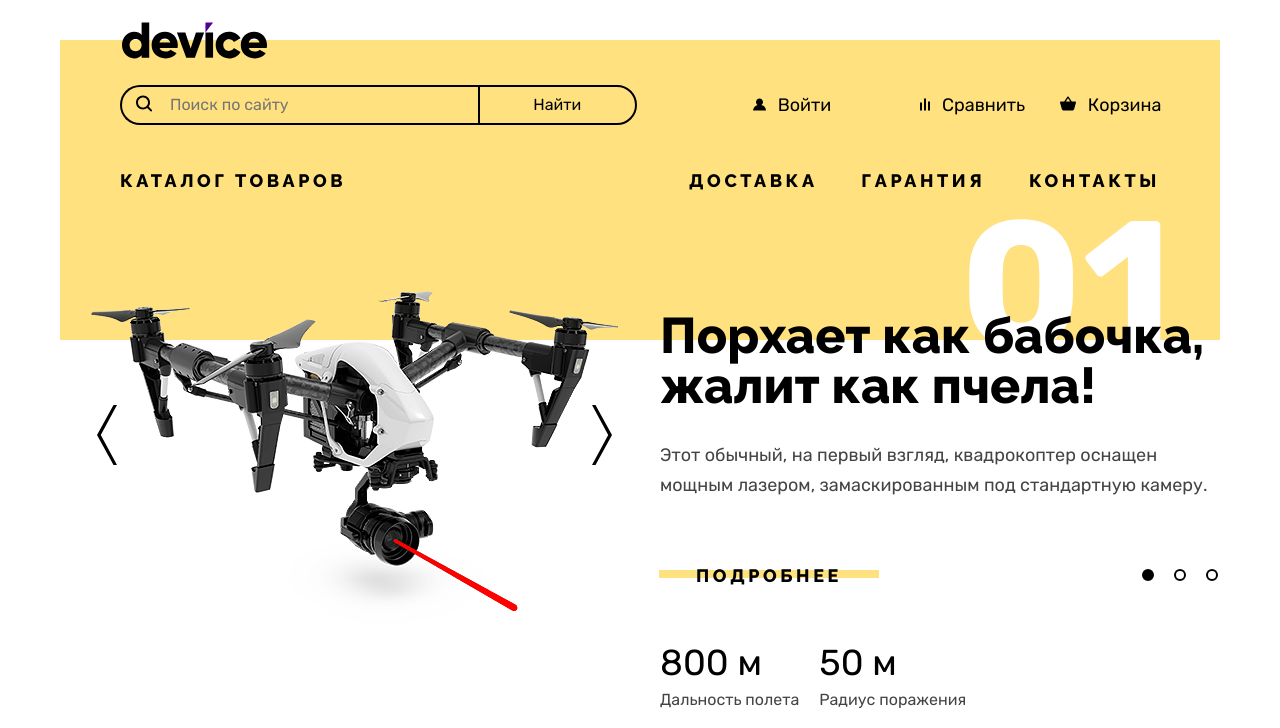
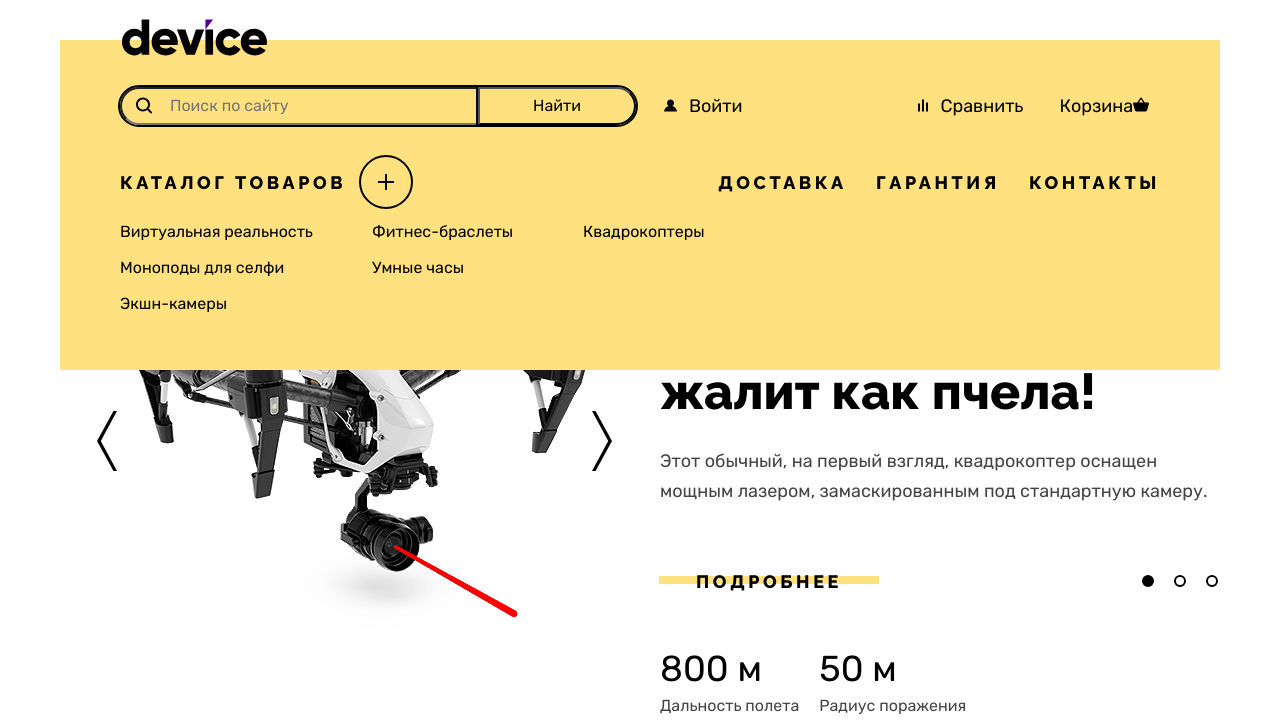
Before and after one commit to htmlacademy-htmlcss/1908517-device-34, a plain HTML site: page index.html in a window 1280 px wide. Shown: the top 728 px of the page. Drawn offline with Linux system fonts and the light colour scheme.

Commit message:
add popover

```diff
--- a/index.html
+++ b/index.html
@@ -8,6 +8,8 @@
 <body>
 <div class="container">
   <header class="page-header">
+    <div class="page-header-background"></div>
+    <div class="page-header-wrapper">
       <a class="header-logo-link">
         <svg class="header-logo" aria-hidden="true" focusable="false" width="145" height="37" viewBox="0 0 145 37"
              fill="none" xmlns="http://www.w3.org/2000/svg">
@@ -30,7 +32,7 @@
           <path d="M83.458 0.388916V10.4889L91.0633 0.388916H83.458Z" fill="#510094"/>
         </svg>
       </a>
-    <ul class="user-menu">
+      <ul class="user-menu-list">
         <li class="user-menu-item user-menu-search">
           <form class="search-form" action="https://echo.htmlacademy.ru/" method="post">
             <label>
@@ -69,22 +71,25 @@
         </li>
         <li class="user-menu-item user-menu-basket">
           <div class="user-menu-link basket-link">
+            <span>Корзина</span>
             <svg class="user-menu-icon basket-icon" aria-hidden="true" focusable="false" width="16" height="15"
                  viewBox="0 0 16 15" fill="none" xmlns="http://www.w3.org/2000/svg">
               <path
                 d="M15.3 5.38892L11.8 5.58892L8.6 0.688916C8.5 0.488916 8.2 0.388916 8 0.388916C7.8 0.388916 7.5 0.488916 7.4 0.688916L4.2 5.58892H0.7C0.3 5.58892 0 5.88892 0 6.28892C0 6.38892 0 6.38892 0 6.48892L1.9 13.2889C2.1 13.9889 2.6 14.3889 3.3 14.3889H12.7C13.4 14.3889 13.9 13.9889 14.1 13.2889L16 6.38892C16 6.28892 16 6.28892 16 6.18892C16 5.78892 15.7 5.38892 15.3 5.38892ZM8 2.28892L10.2 5.48892H5.9L8 2.28892Z"
                 fill="black"/>
             </svg>
-          <span>Корзина</span>
           </div>
         </li>
       </ul>
-    <div class="menu">
-      <div class="menu-catalog">
+      <ul class="menu-list">
+        <li class="menu-item menu-catalog">
           <a class="catalog-link" href="#">Каталог товаров</a>
-        <!--              плюсик-->
+          <div class="catalog-icon-wrapper">
+            <svg class="catalog-icon" aria-hidden="true" focusable="false" width="16" height="16" viewBox="0 0 16 16" fill="none" xmlns="http://www.w3.org/2000/svg">
+              <path d="M16 7H9V0H7V7H0V9H7V16H9V9H16V7Z" fill="black"/>
+            </svg>
           </div>
-      <ul class="menu-list">
+        </li>
         <li class="menu-item">
           <a class="menu-item-link" href="#">Доставка</a>
         </li>
@@ -96,6 +101,41 @@
         </li>
       </ul>
     </div>
+    <div class="popover popover-open">
+      <ul class="popover-list">
+        <li class="popover-item">
+          <a class="popover-link">
+            Виртуальная реальность
+          </a>
+        </li>
+        <li class="popover-item">
+          <a class="popover-link">
+            Фитнес-браслеты
+          </a>
+        </li>
+        <li class="popover-item">
+          <a class="popover-link">
+            Квадрокоптеры
+          </a>
+        </li>
+        <li class="popover-item">
+          <a class="popover-link">
+            Моноподы для cелфи
+          </a>
+        </li>
+        <li class="popover-item">
+          <a class="popover-link">
+            Умные часы
+          </a>
+        </li>
+        <li class="popover-item">
+          <a class="popover-link">
+            Экшн-камеры
+          </a>
+        </li>
+      </ul>
+    </div>
+
   </header>
 
   <main class="main-wrapper main-index">
--- a/styles/styles.css
+++ b/styles/styles.css
@@ -38,7 +38,7 @@ img{
 
 .container {
   margin: 0 auto;
-  padding-top: 40px;
+  padding-top: 15px;
   width: 100%;
   min-height: 100%;
 
@@ -48,29 +48,40 @@ img{
 .main-wrapper{
   flex-grow: 1;
 }
+
 .page-header{
   width: 1160px;
+  min-height: 175px;
   margin: 0 auto;
-  padding: 45px 60px 0;
-  height: 300px;
+}
 
-  background-color: #FFE17F;
-  background-position: center 25px;
+.page-header-wrapper{
+  padding: 0 60px;
+
   display: flex;
   flex-direction: column;
 
   box-sizing:border-box;
   position: relative;
 }
+
+.page-header-background{
+  width: 1160px;
+  height:300px;
+
+  position: absolute;
+  top: 40px;
+
+  background-color: #FFE17F;
+}
+
 .header-logo-link{
   width:145px;
   height:36px;
+  margin-bottom: 30px;
+  padding-top: 2px;
 
   cursor: pointer;
-
-  position: absolute;
-  top:-20px;
-  left:60px;
 
   border: 2px solid transparent;
 }
@@ -86,7 +97,7 @@ img{
   border: 2px solid #AF4FFF;
 }
 
-.user-menu{
+.user-menu-list{
   margin:0;
   padding:0 0 30px 0;
 
@@ -103,7 +114,10 @@ img{
   align-items: center;
   justify-content: space-between;
 }
+
 .search-form label{
+  min-height: 38px;
+
   display: flex;
 
   position: relative;
@@ -119,11 +133,11 @@ img{
 .search-input{
   margin:0;
   padding: 0 0 0 48px;
-  width:359px;
+  width:358px;
 
   background:#FFE17F;
 
-  border: 2px solid #000000;
+  outline: 2px solid #000000;
   border-right: none;
   border-radius: 50px 0 0 50px;
 
@@ -132,13 +146,12 @@ img{
 .search-button{
   margin:0;
   padding: 0;
-  width:160px;
-  min-height: 40px;
+  width:158px;
 
 
   background:#FFE17F;
 
-  border: 2px solid #000000;
+  outline: 2px solid #000000;
   border-radius: 0 50px 50px 0;
   cursor: pointer;
 }
@@ -154,18 +167,16 @@ img{
   min-height: 30px;
   display: flex;
   align-items: center;
-  justify-content: center;
 }
 .user-menu-search{
-  margin-right: 53px;
-  max-width: 517px;
-  min-height: 40px;
+  margin-right: 28px;
 
   display: block;
 }
 .user-menu-login{
   margin-right: 26px;
   width:231px;
+  justify-self: flex-start;
 }
 .user-menu-icon{
   margin-right: 12px;
@@ -197,7 +208,15 @@ img{
   border: 2px solid #AF4FFF;
 }
 
-.menu-list, .menu{
+.menu-catalog{
+  width: 293px;
+
+  display: flex;
+  align-items: center;
+  justify-content: space-between;
+}
+
+.menu-list{
   margin: 0;
   padding: 0;
   min-height: 50px;
@@ -206,17 +225,29 @@ img{
   align-items: center;
   justify-content: space-between;
   flex-wrap: wrap;
-}
-.menu-list{
-  width:471px;
 
   list-style-type: none;
 }
+
+
 .menu-catalog{
   min-width: 293px;
   margin-right: 276px;
 }
-.menu a{
+
+.catalog-icon-wrapper{
+  width:50px;
+  height: 50px;
+
+  display: flex;
+  align-items: center;
+  justify-content: center;
+
+  border: 2px solid black;
+  border-radius: 50%;
+}
+
+.menu-list a{
   font-family: 'Raleway',sans-serif;
   font-style: normal;
   font-weight: 800;
@@ -227,12 +258,60 @@ img{
   text-decoration: none;
   color: #000000;
 }
+
+.popover{
+  width: 1160px;
+  height: 161px;
+  padding: 14px 60px   27px;
+
+  background: #FFE17F;
+
+  position: absolute;
+  z-index: 8;
+  display: none;
+  box-sizing: border-box;
+}
+
+.popover-list{
+  margin: 0;
+  padding: 0;
+
+  display: grid;
+  grid-template-columns: 252px 211px 211px;
+  grid-template-rows: 1fr 1fr 1fr;
+  row-gap: 18px;
+
+  list-style-type: none;
+}
+
+.popover-item{
+  height: 18px;
+}
+
+.popover-item:nth-child(5){
+  grid-column: 2 / 4
+}
+
+.popover-link{
+  font-family: 'Rubik',sans-serif;
+  font-style: normal;
+  font-weight: 400;
+  font-size: 16px;
+  line-height: 18px;
+  color: #000000;
+}
+
+.popover-open{
+  display: block;
+}
+
 .about-device{
   width: 1160px;
-  min-height: 401px;
+  min-height: 560px;
   margin: 0 auto 70px;
 
   position: relative;
+  top: -10px;
 }
 
 .about-device-wrapper{
@@ -241,7 +320,7 @@ img{
   justify-content: space-between;
 
   position: absolute;
-  top:-147px;
+  top:0;
 }
 
 .slider{
```
Also changed, not shown: images/header/plus.svg (added). Lines whose indentation alone changed are shown as unchanged.
